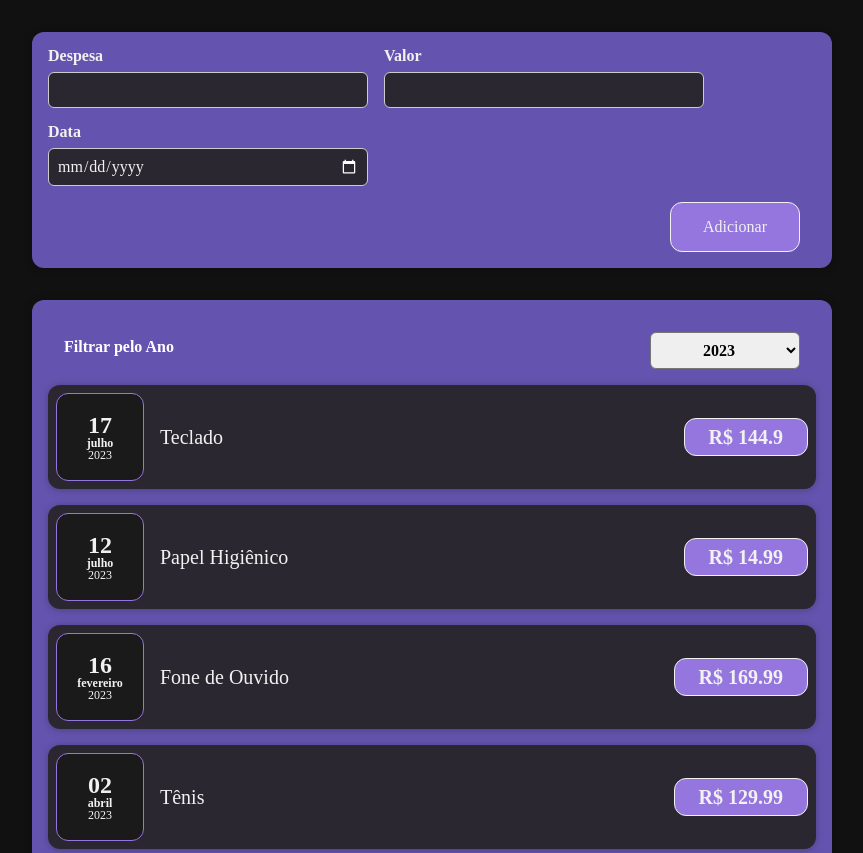
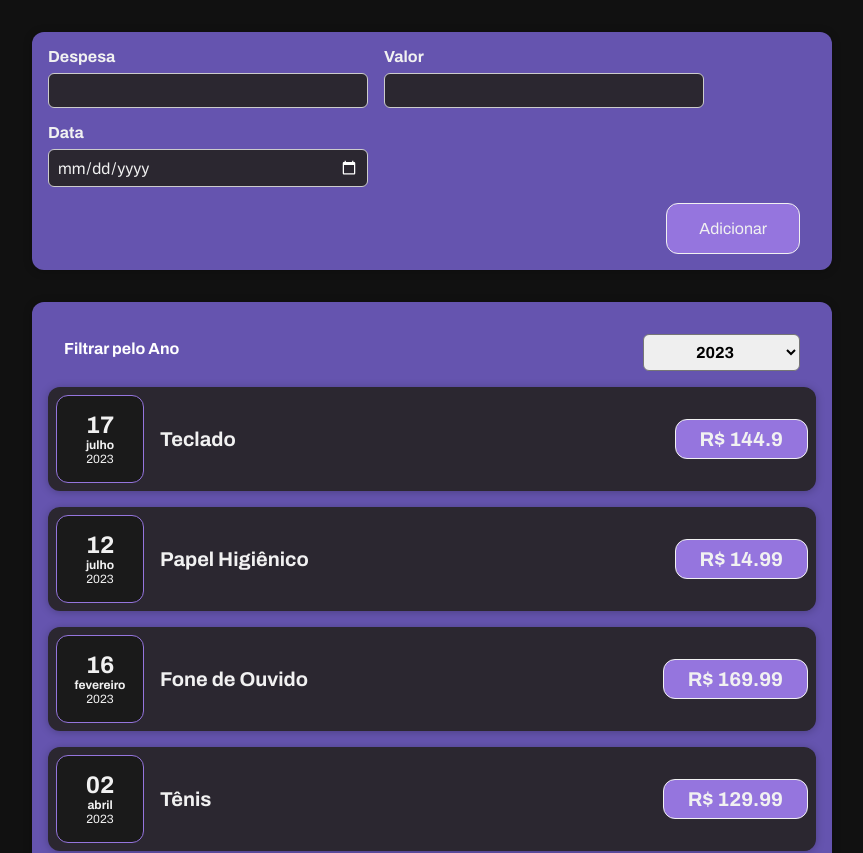
Before and after one commit to Je-Carlos/projeto-Organizar-Gastos, a React (Create React App) app: page / in a window 1280 px wide. Shown: the top 853 px of the page, without its empty margins (208-1071 px from the left). Built offline with nearby package versions, Linux system fonts and the light colour scheme.

Commit message:
alterando index.js

```diff
--- a/src/index.js
+++ b/src/index.js
@@ -1,12 +1,7 @@
-import React from "react";
 import ReactDOM from "react-dom/client";
+
 import "./index.css";
 import App from "./App";
-import "./reset.css";
 
 const root = ReactDOM.createRoot(document.getElementById("root"));
-root.render(
-  <React.StrictMode>
-    <App />
-  </React.StrictMode>
-);
+root.render(<App />);
```
